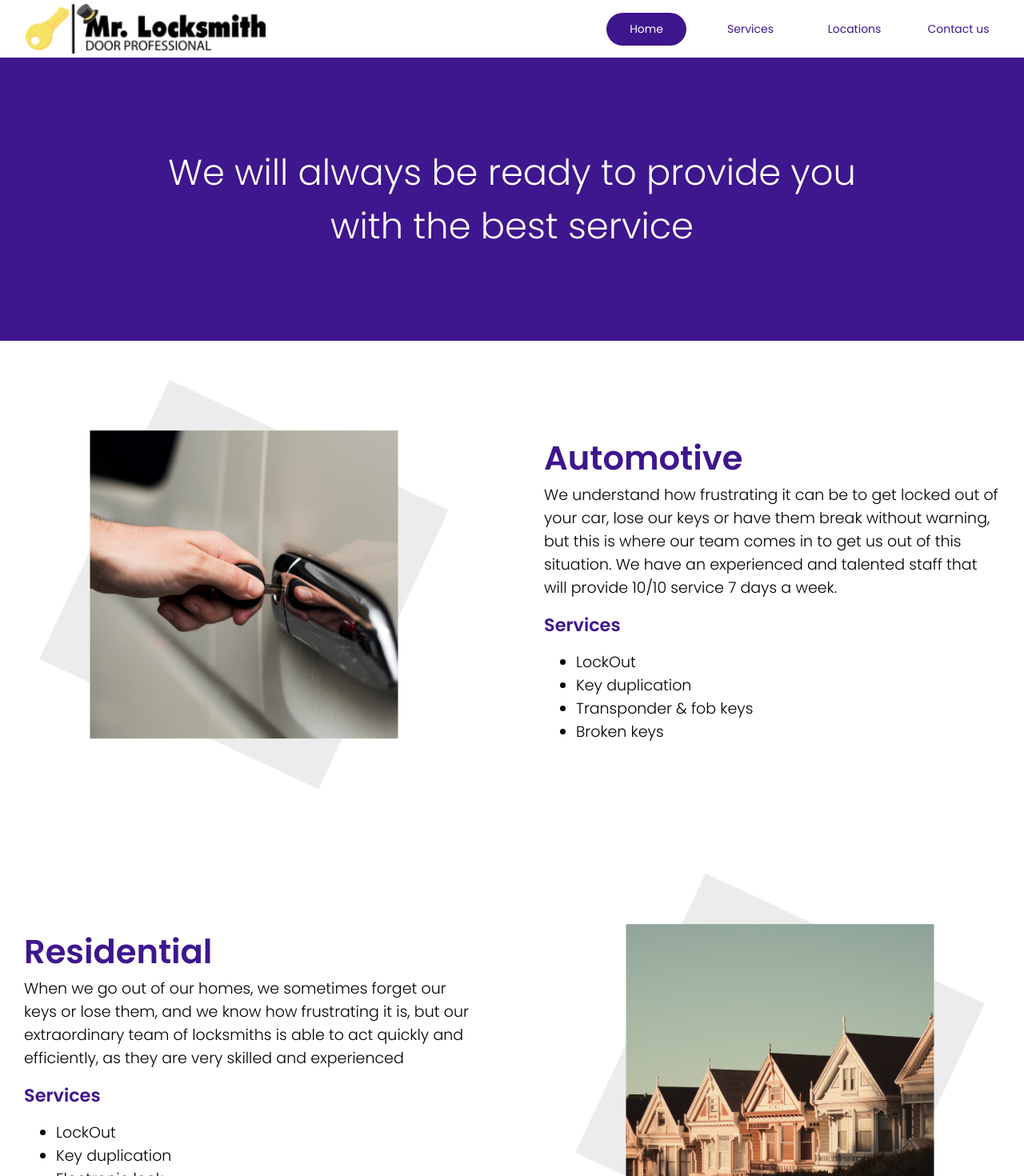
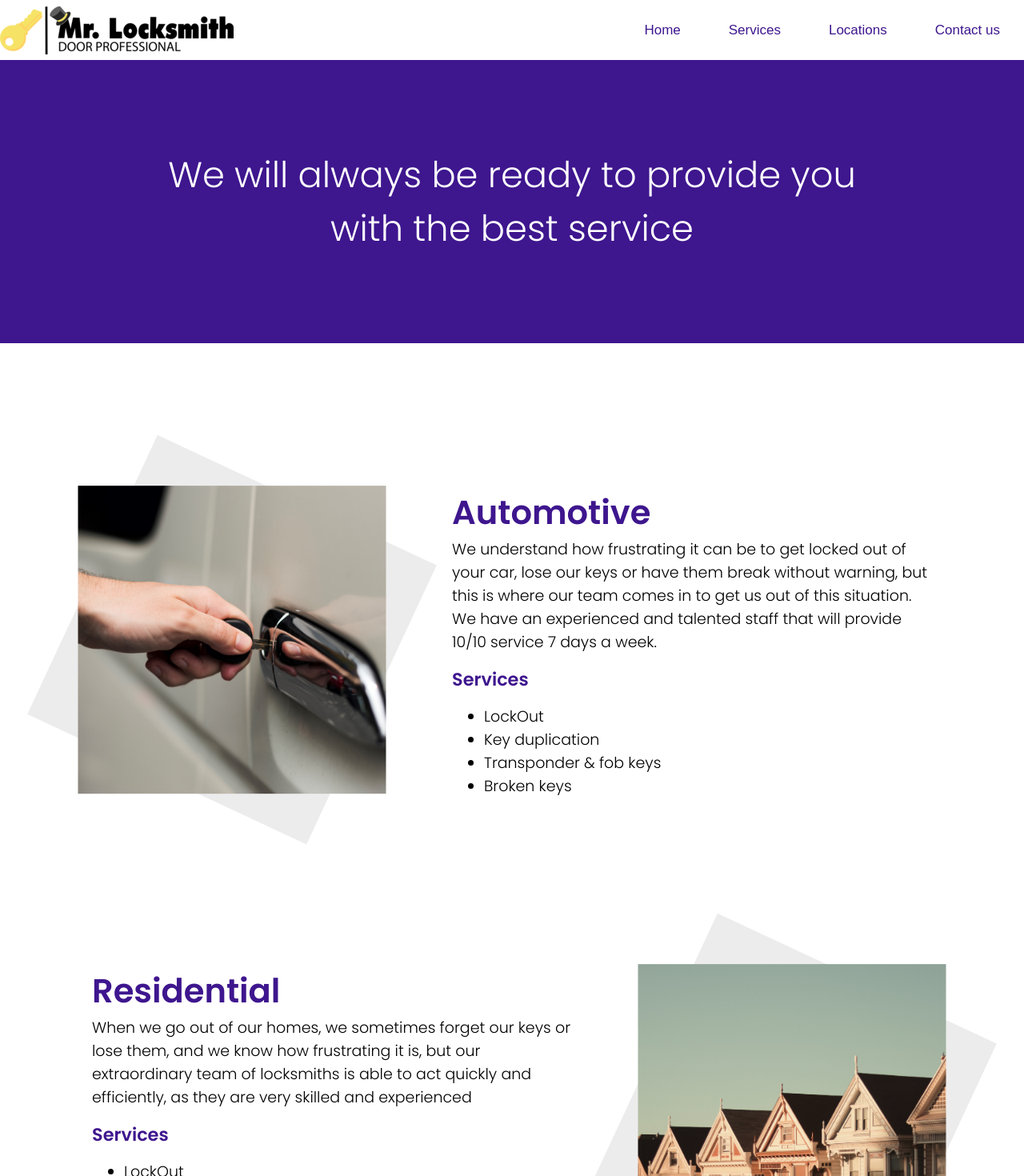
Before and after one commit to CarlosAC-29/Mr.Locksmith, a React (Create React App) app in the folder front-end/: page /Services in a window 1280 px wide. Shown: the top 1470 px of the page at 80% size. Built offline with nearby package versions, Linux system fonts and the light colour scheme.

Commit message:
paginas Home, Servicios responsive y nuevo navbar

```diff
--- a/front-end/src/components/NavBar.jsx
+++ b/front-end/src/components/NavBar.jsx
@@ -1,4 +1,4 @@
-import React, { useState } from 'react';
+import { React, useState } from 'react';
 import logo from '../images/logo.png';
 import { useNavigate } from 'react-router-dom';
 import { BiMenuAltRight } from 'react-icons/bi';
@@ -6,52 +6,25 @@ import { AiOutlineClose } from 'react-icons/ai';
 import './styles/NavBar.scss'
 
 export default function Navbar() {
-    const [menuOpen, setMenuOpen] = useState(false);
-    const menuToggler = () => setMenuOpen((p) => !p);
+
+    const [isMobile, setIsMobile] = useState(false);
     const navigate = useNavigate();
-
-    const redirectHome = () => {
-        menuToggler();
-        navigate('/');
-    }
-    const redirectServices = () => {
-        menuToggler();
-        navigate('/Services');
-    }
-    const redirectLocations = () => {
-        menuToggler();
-        navigate('/Locations');
-    }
-    const redirectContact = () => {
-        menuToggler();
-        navigate('/Contact-Us');
-    }
 
     return (
         <div className='navbar'>
-            <div className='navbar__content'>
-                <div>
-                    <img src={logo} alt='Mr. locksmith logo' />
-                </div>
-                <div>
-                    <nav className={`nav ${menuOpen ? [`nav--open`] : {}}`}>
-                        <button className='btn__page' onClick={redirectHome}>Home</button>
-                        <button className='btn__page' onClick={redirectServices}>Services</button>
-                        <button className='btn__page' onClick={redirectLocations}>Locations</button>
-                        <button className='btn__page' onClick={redirectContact}>Contact us</button>
-                        <div className='navbar__button__container'>
-                            <button>click me</button>
-                        </div>
-                    </nav>
-                </div>
-                <div>
-                    <div className='navbar__button__container'>
-                        <button className='navbar__toggler'>clicks me</button>
-                    </div>
-                    <button className='navbar__toggler' onClick={menuToggler}>
-                        {!menuOpen ? <BiMenuAltRight/> : <AiOutlineClose/>}
-                    </button>
-                </div>
+            <img className='navbar__logo' src={logo} alt='Mr. locksmith logo' />
+            <div>
+                <nav className={isMobile ? 'navbar__mobile' : 'navbar__links'} onClick={() => setIsMobile(false)}>
+                    <button className='btn__page' onClick={() => navigate('/')}>Home</button>
+                    <button className='btn__page' onClick={() => navigate('/services')}>Services</button>
+                    <button className='btn__page' onClick={() => navigate('/locations')}>Locations</button>
+                    <button className='btn__page' onClick={() => navigate('/contact-us')}>Contact us</button>
+                </nav>
+            </div>
+            <div className='container__toggler'>
+                <button className='btn__toggler' onClick={() => setIsMobile(!isMobile)}>
+                    {isMobile ? <AiOutlineClose /> : <BiMenuAltRight />}
+                </button>
             </div>
         </div>
     )
--- a/front-end/src/components/styles/ImageFrame.scss
+++ b/front-end/src/components/styles/ImageFrame.scss
@@ -1,7 +1,6 @@
 @import '../../variables.scss';
 
 .Image__Frame {
-    margin: 100px;
     transform: scale(1.1);
 }
 
--- a/front-end/src/components/styles/NavBar.scss
+++ b/front-end/src/components/styles/NavBar.scss
@@ -1,70 +1,101 @@
 @import '../../variables.scss';
+@import '../../media.scss';
 
 
 .navbar {
-    height: 72px;
-    background-color: $primary;
-    color: $secondary;
-    width: 100%;
-    box-shadow: 0 1px 5px rgb(169, 169, 169);
+    display: flex;
+    justify-content: space-between;
+    align-items: center;
+    height: 75px;
 
-    img {
-        width: 300px;
-
-        @include media (tablet) {
+    &__logo {
+        @include media('<=tablet'){
             width: 250px;
-        }
-
-        @include media (sm) {
-            width: 250px;
-        }
-
-        @include media (xs) {
-            width: 200px;
+            height: 50px;
+            margin-left: 10px;
         }
     }
 
-    &__content {
-        max-width: 1920px;
-        margin: 0 auto;
-        padding: 0 16px;
+    &__links {
+        display: flex;
+        justify-content: flex-end;
+        list-style: none;
+        width: 100%;
 
-        @include breakpoint(md) {
-            padding: 0 32px;
+        @include media('<=tablet') {
+            display: none;
         }
 
-        transition: 0.3s ease padding;
-        height: 100%;
-        display: flex;
-        align-items: center;
+        .btn__page {
+            text-decoration: none;
+            border: none;
+            background-color: #fff;
+            color: $secondary;
+            font-size: 17px;
+            cursor: pointer;
+            border-radius: 30px;
+            padding: 10px 20px;
+            margin: 0 10px;
+            transition: all 0.2s ease-in;
 
-        &>div {
-            display: flex;
-            flex: 1;
-            white-space: nowrap;
-
-            &:nth-child(2) {
-                justify-content: end;
-                height: 100%;
+            &:hover{
+                background-color: $secondary;
+                color: $primary;
             }
 
-            &:last-of-type {
-                flex: 0;
-                display: flex;
-            }
+
+            @include media('<=tablet') {
+                margin: 50px 0;
+                padding: 0;
 
             }
         }
+    }
 
-    &__button__container {
+    .navbar__mobile{
+        padding: 40px 0;
+        z-index: 1;
+        position: absolute;
+        display: flex;
+        flex-direction: column;
+        justify-content: flex-start;
+        gap: 50px;
+        top: 72px;
+        left: 0;
+        width: 100%;
+        background-color: #3E3E3E;
+        text-decoration: none;
+        height: 100vh;
+
+        @include media('>tablet') {
             display: none;
+        }
 
-        @include breakpoint(md) {
-            display: initial;
+        .btn__page {
+            text-decoration: none;
+            border: none;
+            background-color: inherit;
+            color: $primary;
+            font-size: 22px;
+            cursor: pointer;
+            padding: 10px 30px;
+            margin: 0 10px;
+
+            &:hover{
+                background-color: $secondary;
+                color: $primary;
+            }
         }
     }
 
-    &__toggler {
+    .container__toggler {
+        display: none;
+
+        @include media('<=tablet') {
+            display: contents;
+        }
+
+        .btn__toggler {
             display: flex;
             justify-content: center;
             align-items: center;
@@ -72,92 +103,6 @@
             background-color: inherit;
             cursor: pointer;
             font-size: 32px;
-
-        @include breakpoint (md) {
-            display: none;
         }
     }
-
-    & > svg {
-        display: block;
-        font-size: 40px;
 }
-}
-
-.nav {
-    width: 100%;
-    position: fixed;
-    top: 72px;
-    right: -100%;
-    background-color: #272727;
-    padding: 16px 0;
-    align-content: center;
-    gap: 30px;
-    height: 100%;
-
-
-    &--open {
-        transition: 0.2s ease right;
-        right: 0;
-    }
-
-    @include breakpoint(md) {
-        position: static;
-        display: grid;
-        grid-template-columns: repeat(4, 1fr);
-        background-color: inherit;
-        padding: 0;
-        width: auto;
-    }
-
-    .navbar__button__container {
-        @include breakpoint (md) {
-            display: none;
-        }
-
-        padding: 5px;
-    }
-}
-
-.btn__page {
-    display: block;
-    width: 100%;
-    padding: 40px;
-    text-decoration: none;
-    border: none;
-    font-size: 25px;
-    font-family: 'Poppins', sans-serif;
-    background-color: rgb(0, 0, 0, 0);
-    color: $primary;
-    transition: all 0.2s ease-in;
-    cursor: pointer;
-
-    &:hover {
-        background-color: $secondary;
-    }
-
-    @include breakpoint(md) {
-        border-radius: 30px;
-        padding: 10px;
-        width: 100px;
-        color: $secondary;
-        font-size: 14px;
-
-        &:first-child{
-            background-color: $secondary;
-            color: $primary;
-            border-radius: 30px;
-
-            &:hover{
-                background-color: #5418CB;
-            }
-        }
-
-        &:hover {
-            color: $primary;
-            border-radius: 30px;
-
-        }
-    }
-
-}
--- a/front-end/src/components/styles/ServiceCard.scss
+++ b/front-end/src/components/styles/ServiceCard.scss
@@ -4,7 +4,6 @@
     background-color: $primary;
     height: 200px;
     width: 300px;
-    margin: 20px;
     border-radius: 40px;
     text-align: center;
     box-shadow: 13px 10px 30px 1px rgba(161,161,161,1);
--- a/front-end/src/pages/Services.jsx
+++ b/front-end/src/pages/Services.jsx
@@ -14,8 +14,10 @@ export default function Services() {
 				<p>We will always be ready to provide you with the best service</p>
 			</div>
 			<div className='Services__section'>
-				<div className='Service'>
-					<ImageFrame Image={automotiveImage} />
+				<div className='Service-left'>
+					<div className='Service__image'>
+						<ImageFrame Image={automotiveImage} />
+					</div>
 					<div className='Service__details'>
 						<p className='Service__title'>Automotive</p>
 						<p className='Service__description'>
@@ -38,7 +40,10 @@ export default function Services() {
 						</ul>
 					</div>
 				</div>
-				<div className='Service'>
+				<div className='Service-right'>
+				<div className='Service__image'>
+						<ImageFrame Image={residentialImage} />
+					</div>
 					<div className='Service__details'>
 						<p className='Service__title'>Residential</p>
 						<p className='Service__description'>
@@ -63,10 +68,11 @@ export default function Services() {
 							</li>
 						</ul>
 					</div>
-					<ImageFrame Image={residentialImage} />
 				</div>
-				<div className='Service'>
-					<ImageFrame Image={commercialImage} />
+				<div className='Service-left'>
+					<div className='Service__image'>
+						<ImageFrame Image={commercialImage} />
+					</div>
 					<div className='Service__details'>
 						<p className='Service__title'>Commercial</p>
 						<p className='Service__description'>
@@ -92,7 +98,10 @@ export default function Services() {
 						</ul>
 					</div>
 				</div>
-				<div className='Service'>
+				<div className='Service-right'>
+				<div className='Service__image'>
+						<ImageFrame Image={emergencyImage} />
+					</div>
 					<div className='Service__details'>
 						<p className='Service__title'>Emergency</p>
 						<p className='Service__description'>
@@ -117,10 +126,11 @@ export default function Services() {
 							</li>
 						</ul>
 					</div>
-					<ImageFrame Image={emergencyImage} />
 				</div>
-				<div className='Service'>
-					<ImageFrame Image={safeImage} />
+				<div className='Service-left'>
+					<div className='Service__image'>
+						<ImageFrame Image={safeImage} />
+					</div>
 					<div className='Service__details'>
 						<p className='Service__title'>Safe</p>
 						<p className='Service__description'>
--- a/front-end/src/pages/styles/Services.scss
+++ b/front-end/src/pages/styles/Services.scss
@@ -1,4 +1,6 @@
 @import '../../variables.scss';
+@import '../../media.scss';
+
 
 .Services__greetings {
     background-color: $secondary;
@@ -12,15 +14,34 @@
         text-align: center;
         max-width: 890px;
         font-weight: lighter;
+
+        @include media('<=tablet') {
+            font-size: 2rem;
+            max-width: 600px;
+        }
     }
 }
 
-.Service {
+.Service-left {
     display: flex;
     justify-content: center;
     align-items: center;
     padding: 30px;
     gap: 100px;
+    margin: 150px 0;
+
+    @include media('<=tablet') {
+        flex-direction: column;
+        gap: 50px;
+    }
+
+    .Service__image {
+
+        @include media('<=tablet') {
+           transform: scale(.6);
+        }
+
+    }
 
     .Service__details {
 
@@ -49,4 +70,57 @@
             font-weight: lighter;
         }
     }
+
 }
+
+.Service-right {
+    display: flex;
+    justify-content: center;
+    align-items: center;
+    flex-direction: row-reverse;
+    padding: 30px;
+    gap: 100px;
+    margin: 150px 0;
+
+    @include media('<=tablet') {
+        flex-direction: column;
+    }
+
+    .Service__image {
+
+        @include media('<=tablet') {
+            transform: scale(.6);
+            gap: 50px;
+         }
+
+    }
+
+    .Service__details {
+
+        .Service__title{
+            color: $secondary;
+            font-size: 2.6rem;
+            font-weight: 600;
+        }
+
+        .Service__description{
+            max-width: 600px;
+            font-size: 19px;
+            font-weight: lighter;
+        }
+
+        .Service__subtitle {
+            padding: 15px 0;
+            font-size: 1.4rem;
+            color: $secondary;
+            font-weight: 600;
+        }
+
+        ul{
+            padding: 0 40px;
+            font-size: 19px;
+            font-weight: lighter;
+        }
+    }
+
+}
```
Also changed, not shown: front-end/src/pages/styles/Home.scss (+97 -7 lines). Lines whose indentation alone changed are shown as unchanged.
